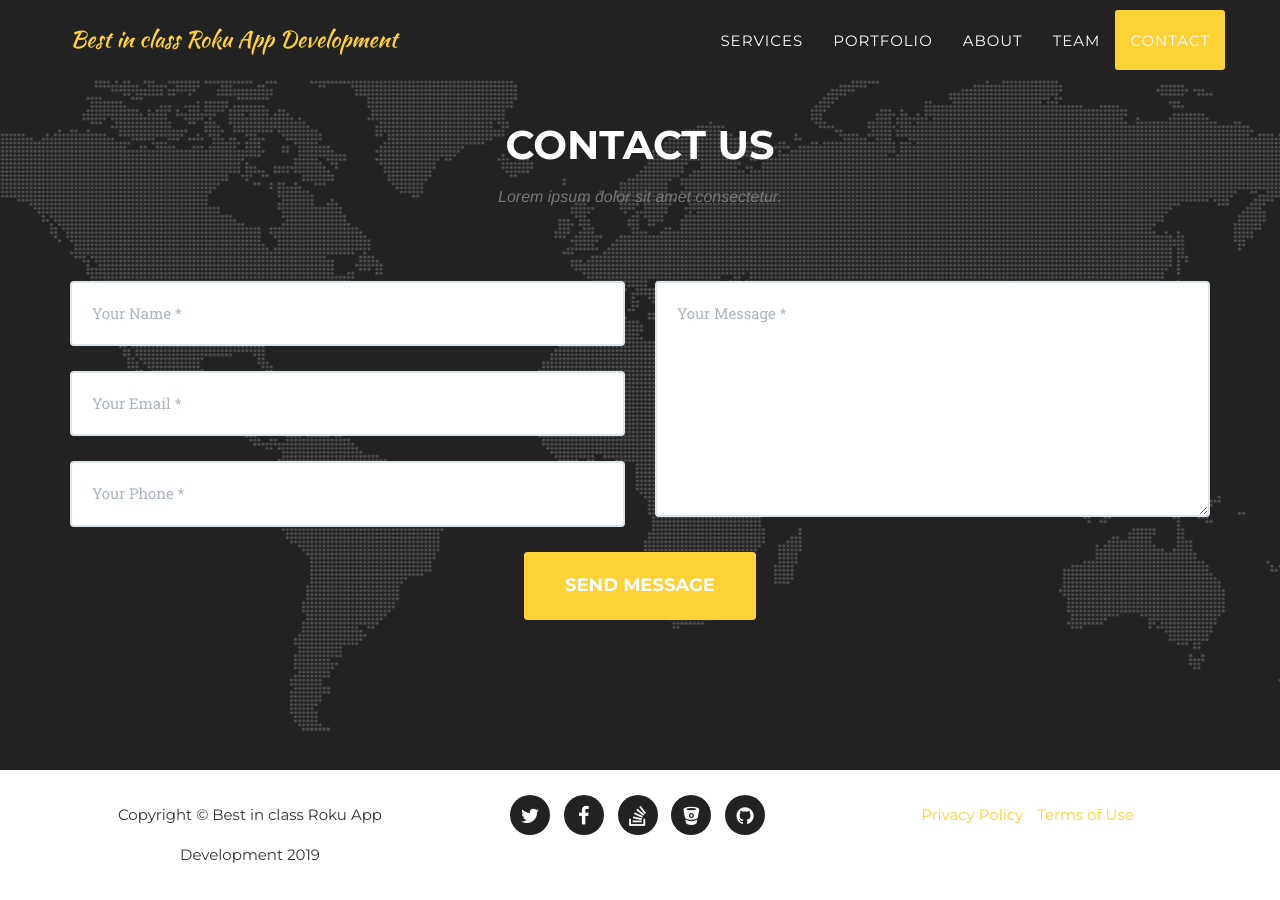
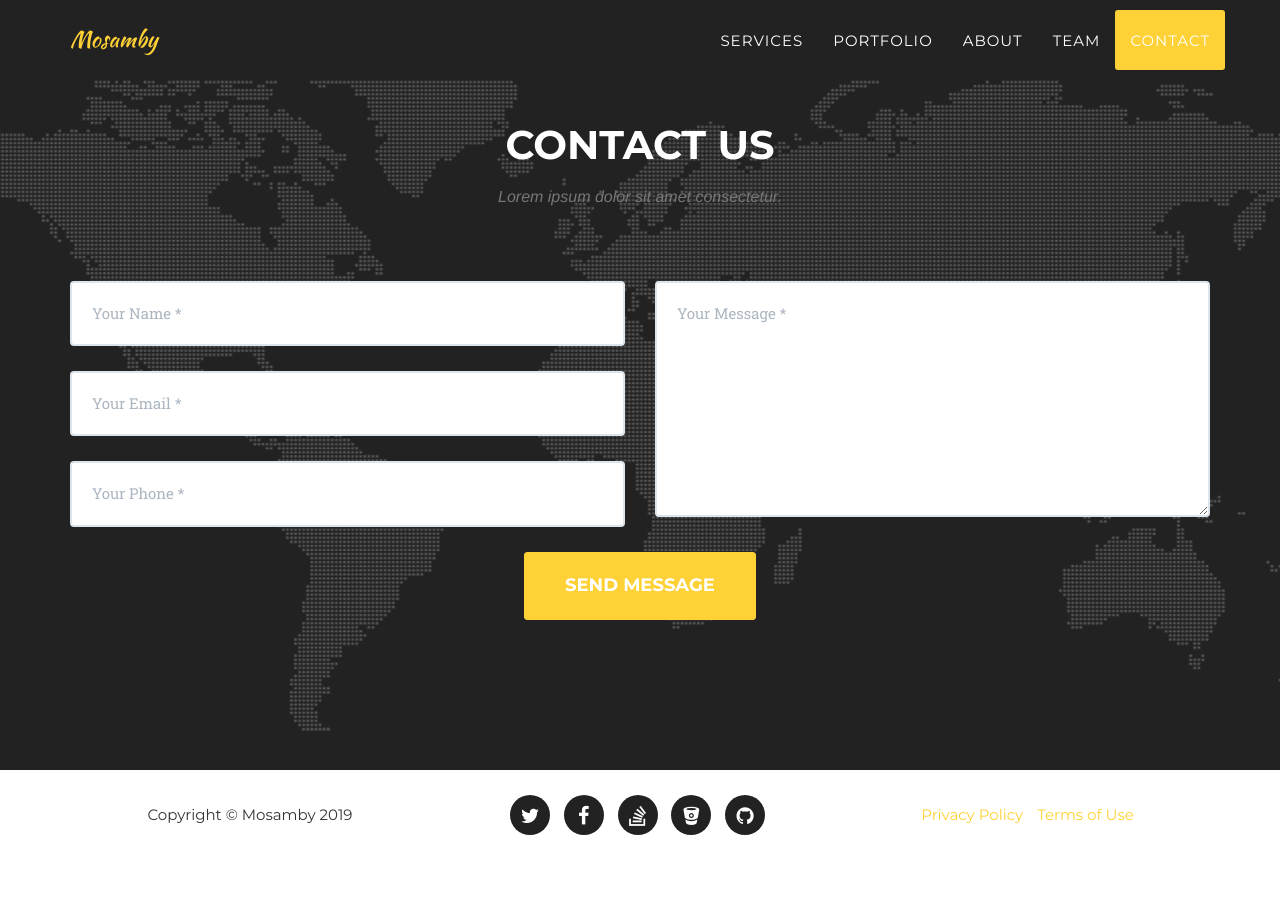
Before and after one commit to mrkjffrsn/mosamby, a Jekyll site: the page built from docs/index.html, in a window 1280 px wide and 900 px high, scrolled down 5676 px. Built offline with Jekyll 4.4.1, drawn with Linux system fonts in a browser that asks for light colours; some web fonts are replaced; after the commit the page ends 6536 px from its top, so only the background shows below that.

Commit message:
fix(Title): change title on page

```diff
--- a/docs/_config.yml
+++ b/docs/_config.yml
@@ -2,8 +2,8 @@ url: https://mosamby.com
 baseurl: #
 
 # Site settings
-title: Best in class Roku App Development
-email: your-email@domain.com
+title: Mosamby
+email: mark.arthur@domain.com
 description: "Write an awesome description for your new site here. You can edit this line in _config.yml. It will appear in your document head meta (for Google search results) and in your feed.xml site description."
 
 
--- a/docs/index.html
+++ b/docs/index.html
@@ -1,5 +1,6 @@
 ---
 layout: default
+title: Best in class development
 ---
 
 <div class="home">
```
Also changed, not shown: 1 other file.
